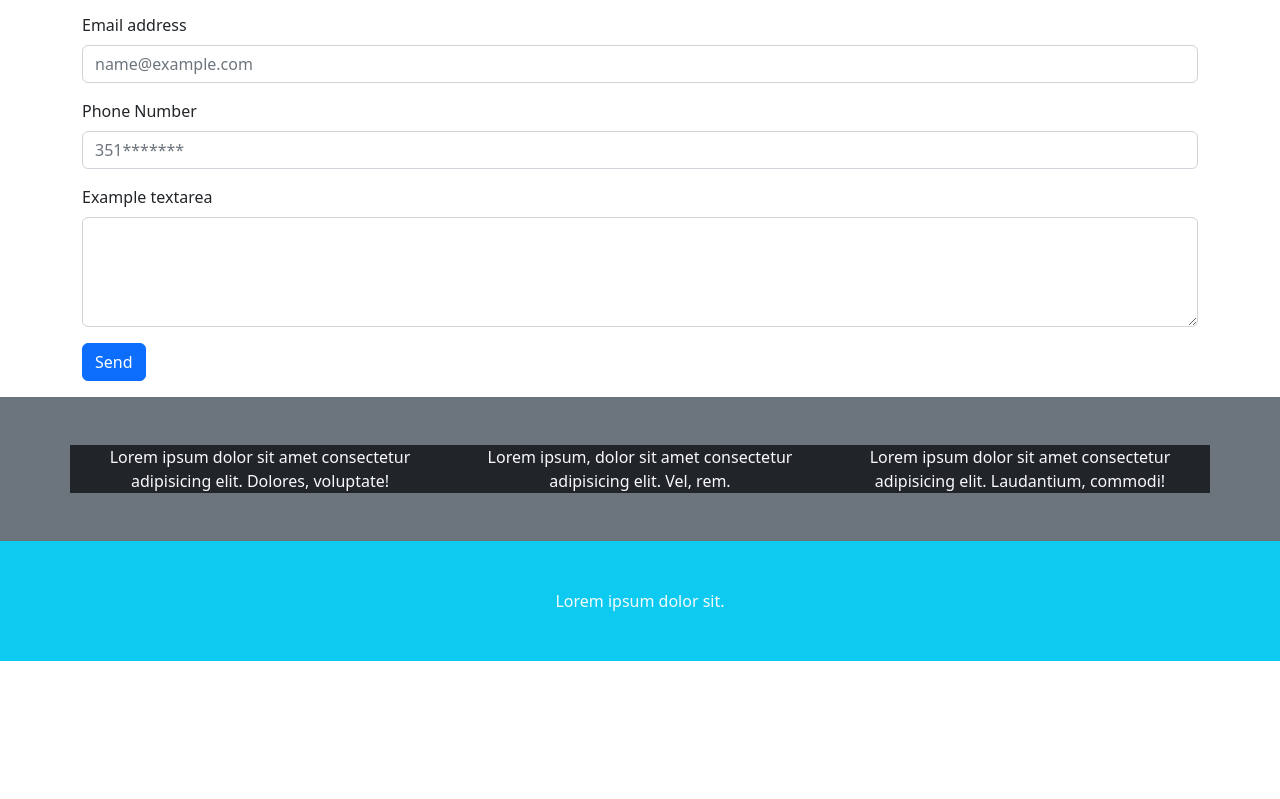
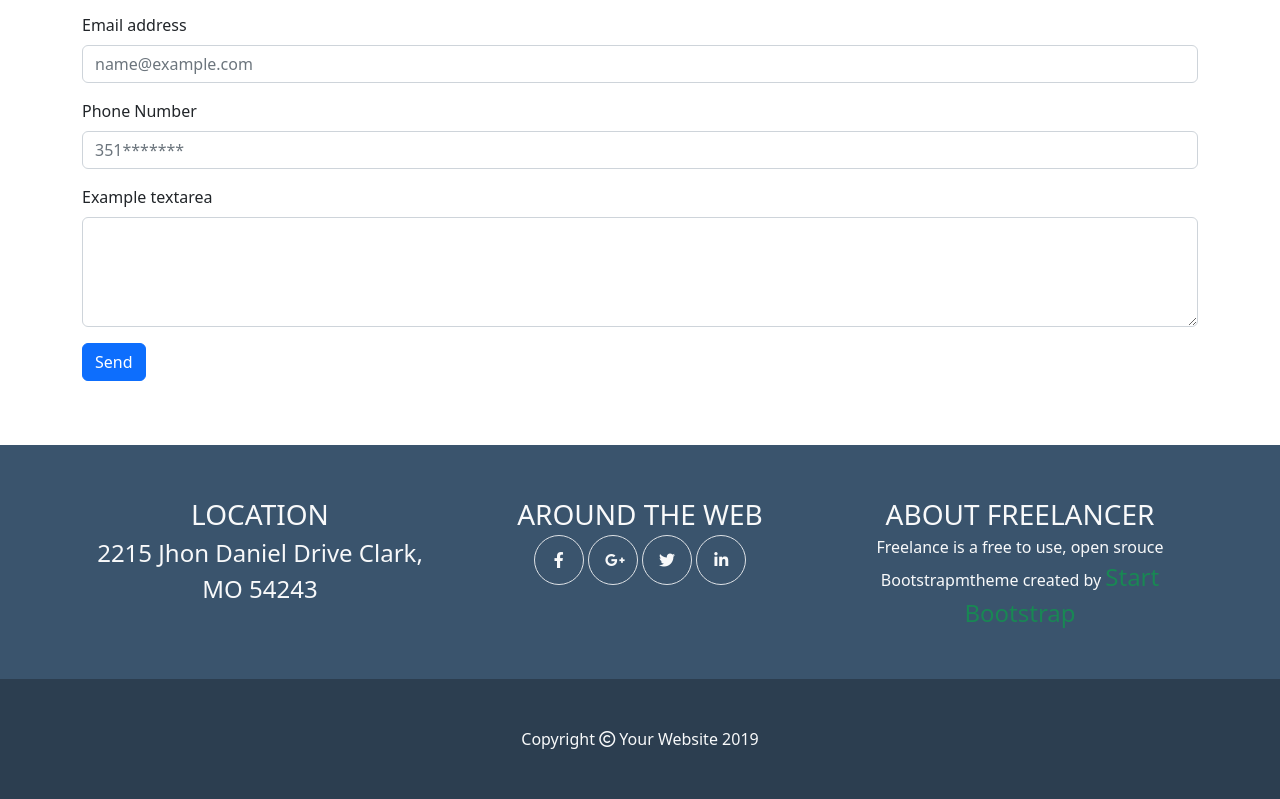
Before and after one commit to marcoarnulfo/html-css-bootstrap-freelancer, a plain HTML site: page index.html in a window 1280 px wide. Shown: the part 1870-2669 px from the top of the page. Before the commit the page ends 2531 px from the top, so only its background shows below. Drawn offline with nearby package versions, Linux system fonts and the light colour scheme.

Commit message:
end project

```diff
--- a/assets/css/style.css
+++ b/assets/css/style.css
@@ -16,22 +16,6 @@
     background-color: var(--bg_top_bot);
 }
 
-.debug{
-    width: 300px;
-    height: 300px;
-}
-
-.debug2{
-    width: 300px;
-    height: 100px;
-}
-
-.debug3{
-    width: 100px;
-    height: 50px;
-}
-
-
 .left,
 .right{
     width: 12%;
@@ -46,8 +30,14 @@
     border-radius: 1rem;
 }
 
-
-
 .bg_alternative{
     background-color: var(--bg_alternative);
 }
+
+#site_footer{
+    background-color: var(--bg_footer);
+}
+
+.bg_bottom{
+    background-color: var(--bg_top_bot);
+}
--- a/index.html
+++ b/index.html
@@ -131,16 +131,16 @@
 
         </div>
 
-        <div class="container">
+        <div class="container pb-5">
             <!-- Contact ME-->
             <div class="row">
                 <div class="col-12 text-center">
                     <h2 class="pt-3 text-dark fs-1">CONTACT ME</h2>
-                        <div class=" pt-2 d-flex justify-content-center">
-                            <div class="left bg-dark align-self-center"></div>
-                            <span class="mx-3 text-dark"><i class="fa-solid fa-star fs-4"></i></span>
-                            <div class="right bg-dark align-self-center"></div>
-                        </div>
+                    <div class=" pt-2 d-flex justify-content-center">
+                        <div class="left bg-dark align-self-center"></div>
+                        <span class="mx-3 text-dark"><i class="fa-solid fa-star fs-4"></i></span>
+                        <div class="right bg-dark align-self-center"></div>
+                    </div>
                 </div>
                 <div class="col-12">
                     <div class="mb-3">
@@ -176,25 +176,44 @@
     </main>
     <!-- /#site_main -->
     <footer id="site_footer">
-        <div class="container-fluid bg-secondary pb-5 pt-5">
+        <div class="container-fluid pb-5 pt-5">
             <div class="container text-center">
-                <div class="row text-light">
-                    <div class="col-xl-4 col-sm-12 bg-dark">Lorem ipsum dolor sit amet consectetur adipisicing elit.
-                        Dolores,
-                        voluptate!</div>
-                    <div class="col-xl-4 col-sm-12 bg-dark">Lorem ipsum, dolor sit amet consectetur adipisicing elit.
-                        Vel, rem.</div>
-                    <div class="col-xl-4 col-sm-12 bg-dark">Lorem ipsum dolor sit amet consectetur adipisicing elit.
-                        Laudantium, commodi!</div>
+                <div class="row text-light row-cols-1 row-cols-md-3">
+                    <div class="col mb-4">
+                        <span class="fs-3 text-light">LOCATION</span>
+                        <div class="fs-4">2215 Jhon Daniel Drive Clark, MO 54243 </div>
+                    </div>
+                    <div class="col mb-4">
+                        <div class="fs-3 text-light">AROUND THE WEB</div>
+                        <span class="icons">
+                            <i class="fa-brands border rounded-circle fa-facebook-f p-3"
+                                style="width: 50px; height: 50px;">
+
+                            </i>
+                            <i class="fa-brands border rounded-circle fa-google-plus-g p-3"
+                                style="width: 50px; height: 50px;"></i>
+                            <i class="fa-brands border rounded-circle fa-twitter p-3"
+                                style="width: 50px; height: 50px;"></i>
+                            <i class="fa-brands border rounded-circle fa-linkedin-in p-3"
+                                style="width: 50px; height: 50px;"></i>
+                        </span>
+
+                    </div>
+                    <div class="col">
+                        <div class="fs-3 text-light">ABOUT FREELANCER</div>
+                        <div>Freelance is a free to use, open srouce Bootstrapmtheme created by
+                            <span class="text-success fs-4 ">Start Bootstrap</span>
+                        </div>
+                    </div>
                 </div>
             </div>
         </div>
 
-        <div class="container-fluid bg-info">
+        <div class="container-fluid bg_bottom">
             <div class="container text-center">
                 <div class="row d-flex text-light">
                     <div class="col-12 py-5">
-                        Lorem ipsum dolor sit.
+                        Copyright <i class="fa-regular fa-copyright"></i> Your Website 2019
                     </div>
                 </div>
             </div>
```
